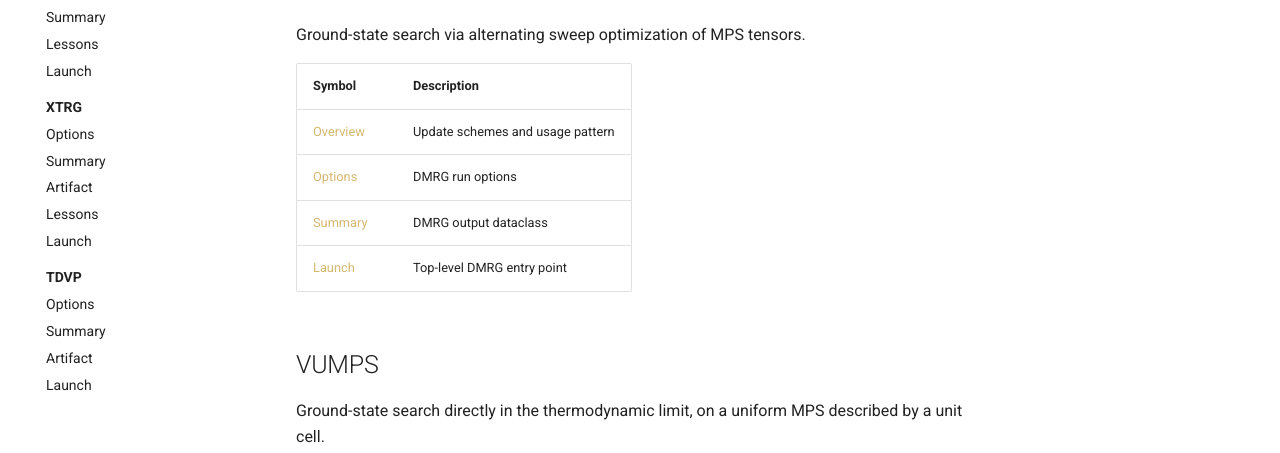
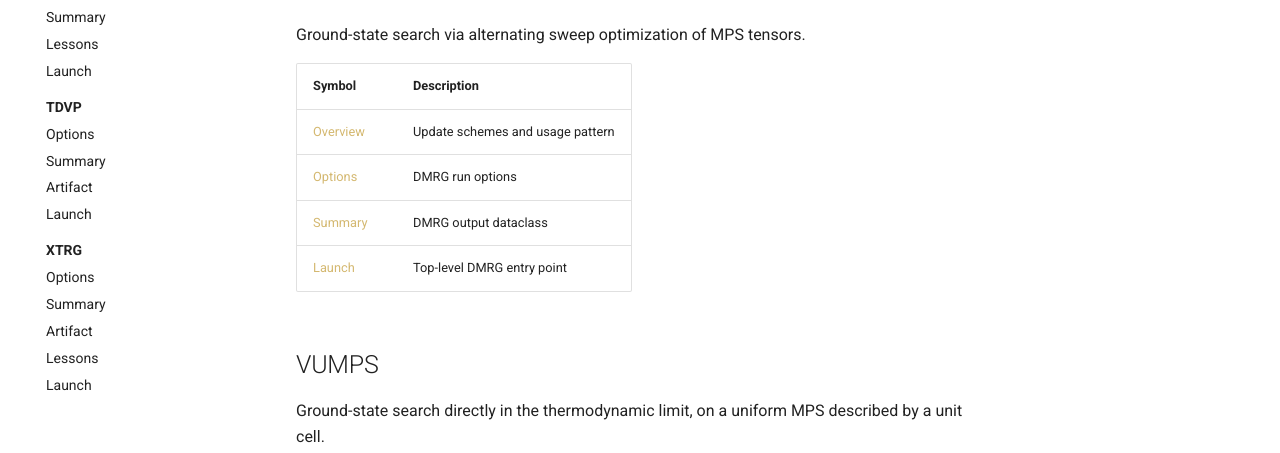
Before and after one commit to Ideogenesis-AI/Alice, an MkDocs documentation site: the page built from docs/algorithms/index.md, in a window 1280 px wide. Shown: the part 340-793 px from the top of the page. Built offline with MkDocs 1.6.1 and Material for MkDocs 9.7.7, drawn with Linux system fonts in a browser that asks for light colours; comment, search, counter and statistics services are not loaded; part of the change alters nothing that is shown.

```diff
--- a/mkdocs.yml
+++ b/mkdocs.yml
@@ -74,6 +74,12 @@ nav:
       - Summary: algorithms/vumps/summary.md
       - Lessons: algorithms/vumps/lessons.md
       - Launch: algorithms/vumps/run.md
+    - TDVP:
+      - Overview: algorithms/tdvp/index.md
+      - Options: algorithms/tdvp/options.md
+      - Summary: algorithms/tdvp/summary.md
+      - Artifact: algorithms/tdvp/artifact.md
+      - Launch: algorithms/tdvp/run.md
     - XTRG:
       - Overview: algorithms/xtrg/index.md
       - Options: algorithms/xtrg/options.md
@@ -81,12 +87,6 @@ nav:
       - Artifact: algorithms/xtrg/artifact.md
       - Lessons: algorithms/xtrg/lessons.md
       - Launch: algorithms/xtrg/run.md
-    - TDVP:
-      - Overview: algorithms/tdvp/index.md
-      - Options: algorithms/tdvp/options.md
-      - Summary: algorithms/tdvp/summary.md
-      - Artifact: algorithms/tdvp/artifact.md
-      - Launch: algorithms/tdvp/run.md
   - API Reference:
     - Overview: api/index.md
     - Logging: api/logging.md
@@ -141,15 +141,15 @@ nav:
       - Majumdar-Ghosh: examples/vumps/majumdar-ghosh.md
       - Free fermion: examples/vumps/free-fermion.md
       - Hubbard model: examples/vumps/hubbard.md
-    - XTRG:
-      - Free fermion: examples/xtrg/free-fermion.md
-      - Hubbard model: examples/xtrg/hubbard.md
     - TDVP:
       - Free fermion: examples/tdvp/free-fermion.md
       - Domain wall: examples/tdvp/domain-wall.md
       - Hubbard model: examples/tdvp/hubbard.md
       - Hubbard quench: examples/tdvp/hubbard-quench.md
       - Scheme comparison: examples/tdvp/scheme-comparison.md
+    - XTRG:
+      - Free fermion: examples/xtrg/free-fermion.md
+      - Hubbard model: examples/xtrg/hubbard.md
     - AutoMPO from TOML: examples/autompo-toml.md
     - Extensions:
       - Custom geometry: examples/extensions/custom-geometry.md
```
